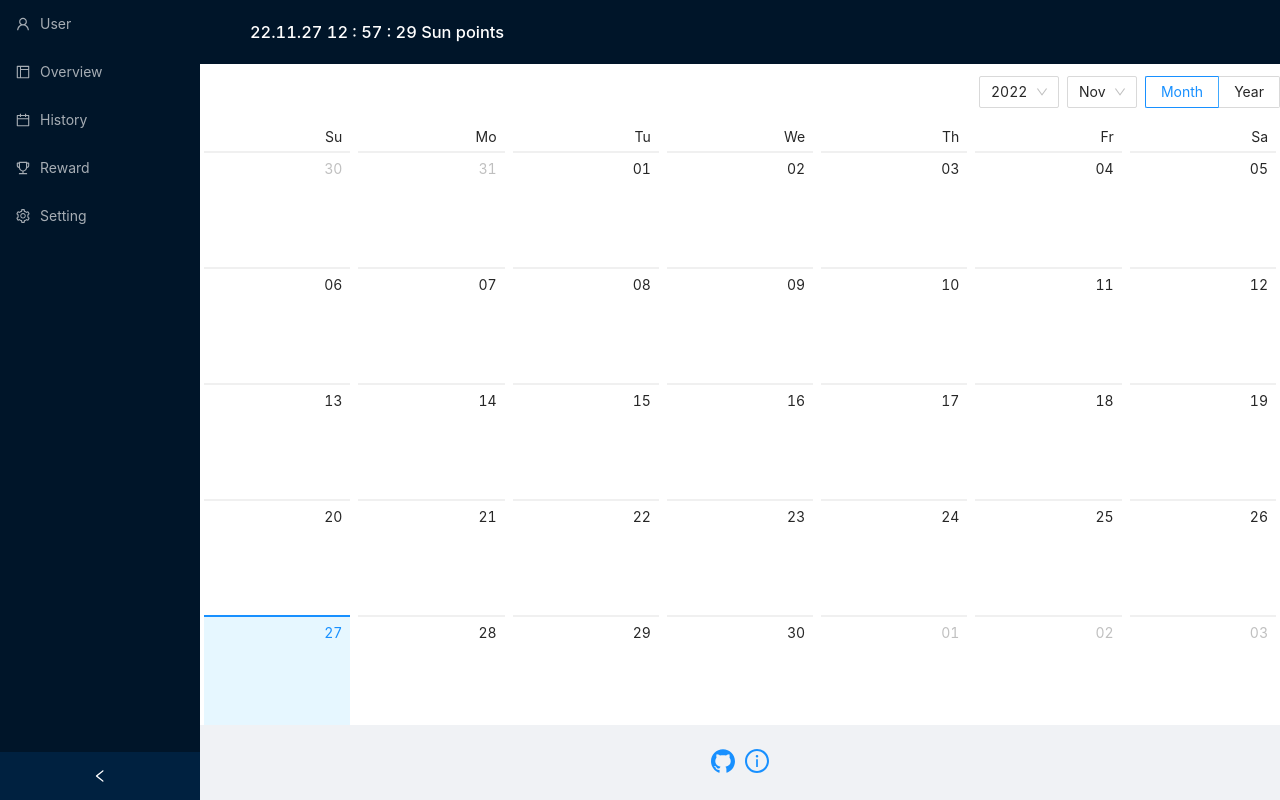
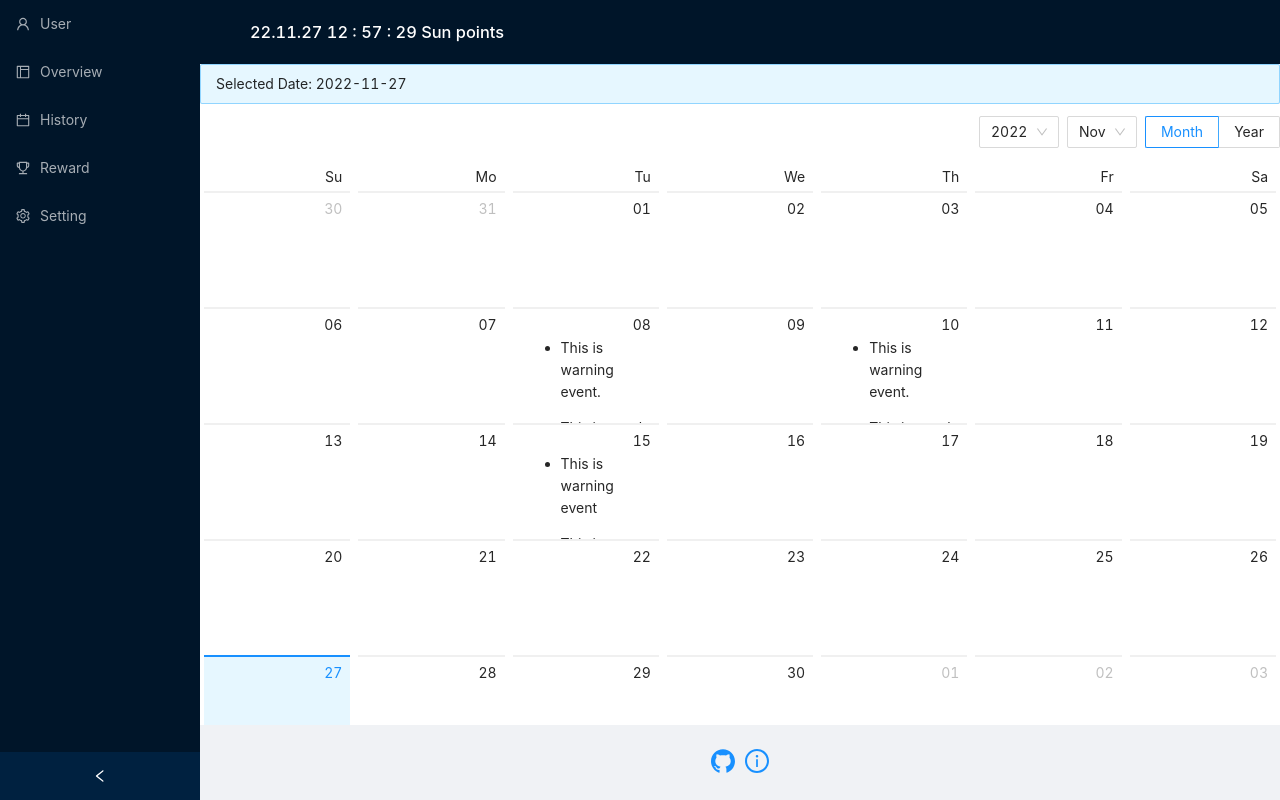
Before and after one commit to MattisZheng/sisyphus_stone, a React (Vite) app: page /history in a window 1280 px wide. Built offline with nearby package versions, Linux system fonts and the light colour scheme.

Commit message:
display hisotry calendar

```diff
--- a/src/contexts/History.tsx
+++ b/src/contexts/History.tsx
@@ -1,20 +1,163 @@
-import { useState } from 'react';
+import { useState, useEffect } from 'react';
 import { Alert, Calendar } from 'antd';
+import { DeleteOutlined, PlusOutlined } from '@ant-design/icons';
 import type { Dayjs } from 'dayjs';
 import dayjs from 'dayjs';
+import EditableInput from '../components/EditableInput';
+
+const getListData = (value: Dayjs) => {
+  let listData;
+  switch (value.date()) {
+    case 8:
+      listData = [
+        { type: 'warning', content: 'This is warning event.' },
+        { type: 'success', content: 'This is usual event.' },
+      ];
+      break;
+    case 10:
+      listData = [
+        { type: 'warning', content: 'This is warning event.' },
+        { type: 'success', content: 'This is usual event.' },
+        { type: 'error', content: 'This is error event.' },
+      ];
+      break;
+    case 15:
+      listData = [
+        { type: 'warning', content: 'This is warning event' },
+        { type: 'success', content: 'This is very long usual event。。....' },
+        { type: 'error', content: 'This is error event 1.' },
+        { type: 'error', content: 'This is error event 2.' },
+        { type: 'error', content: 'This is error event 3.' },
+        { type: 'error', content: 'This is error event 4.' },
+      ];
+      break;
+    default:
+  }
+  return listData || [];
+};
+
+const getMonthData = (value: Dayjs) => {
+  if (value.month() === 8) {
+    return 1394;
+  }
+};
 
 const History = () => {
+  const [historyList, setHistoryList] = useState<string[]>([]);
   const [selectedValue, setSelectedValue] = useState(() => dayjs(new Date()));
 
-  function handleSelect(newValue: Dayjs) {
-    setSelectedValue(newValue);
+  function getLocalStorage() {
+    let getData: string | null = localStorage.getItem('history');
+    if (getData) {
+      setHistoryList(JSON.parse(getData));
+    }
   }
+
+  function handleSelect(date: Dayjs) {
+    setSelectedValue(date);
+  }
+
+  function dateCellRender(value: Dayjs) {
+    const listData = getListData(value);
+    return (
+      <ul className="events">
+        {listData.map((item) => (
+          <li key={item.content}>
+            <p>{item.content}</p>
+          </li>
+        ))}
+      </ul>
+    );
+  }
+
+  function monthCellRender(value: Dayjs) {
+    const num = getMonthData(value);
+    return num ? (
+      <div className="notes-month">
+        <section>{num}</section>
+        <span>Backlog number</span>
+      </div>
+    ) : null;
+  }
+
+  useEffect(() => {
+    getLocalStorage();
+  }, []);
 
   return (
     <>
-      <Calendar onSelect={handleSelect} />
+      <Alert message={`Selected Date: ${selectedValue.format('YYYY-MM-DD')}`} />
+      <Calendar onSelect={handleSelect} dateCellRender={dateCellRender} monthCellRender={monthCellRender} />
+      {/* edit box */}
+      <div></div>
     </>
   );
 };
 
 export default History;
+
+/*
+
+
+const Goals = () => {
+
+
+  function handleAdd() {
+    let newGoalList = [...goalList, { status: false, title: 'goal' }];
+    localStorage.setItem('goals', JSON.stringify(newGoalList));
+    getLocalStorage();
+  }
+
+  function handleUpdate(index: number, col: string, value: any) {
+    let newGoalList = [...goalList];
+    newGoalList[index][col] = value;
+    localStorage.setItem('goals', JSON.stringify(newGoalList));
+    getLocalStorage();
+  }
+
+  function handleDelete(index) {
+    let newGoalList = [...goalList];
+    newGoalList.splice(index, 1);
+    localStorage.setItem('goals', JSON.stringify(newGoalList));
+    getLocalStorage();
+  }
+
+  return (
+    <div>
+      <table>
+        <thead>
+          <tr>
+            <th>Title</th>
+            <th>Description</th>
+            <th>Deadline</th>
+          </tr>
+        </thead>
+        <tbody>
+          {goalList.map((goal, index) => {
+            return (
+              <tr key={index}>
+                <td>
+                  <EditableInput index={index} col="title" type="text" value={goal.title} onBlur={handleUpdate} />
+                </td>
+                <td>
+                  <EditableInput index={index} col="description" type="text" value={goal.description} onBlur={handleUpdate} />
+                </td>
+                <td>
+                  <EditableInput index={index} col="deadline" type="date" value={goal.deadline} onBlur={handleUpdate} />
+                </td>
+                <td>
+                  <DeleteOutlined onClick={() => handleDelete(index)} />
+                </td>
+              </tr>
+            );
+          })}
+        </tbody>
+      </table>
+      <PlusOutlined onClick={handleAdd} />
+    </div>
+  );
+};
+
+export default Goals;
+
+*/
--- a/src/contexts/Overview/Missions.tsx
+++ b/src/contexts/Overview/Missions.tsx
@@ -23,7 +23,7 @@ const Missions = () => {
     getLocalStorage();
   }
 
-  function handleDelete(index) {
+  function handleDelete(index:number) {
     let newMissionList = [...missionList];
     newMissionList.splice(index, 1);
     localStorage.setItem('missions', JSON.stringify(newMissionList));
--- a/src/contexts/Overview/Plans.tsx
+++ b/src/contexts/Overview/Plans.tsx
@@ -7,7 +7,9 @@ const Plans = () => {
 
   function getLocalStorage() {
     let getData: string | null = localStorage.getItem('plans');
-    setPlanList(JSON.parse(getData));
+    if (getData) {
+      setPlanList(JSON.parse(getData));
+    }
   }
 
   function handleAdd() {
@@ -16,14 +18,14 @@ const Plans = () => {
     getLocalStorage();
   }
 
-  function handleUpdate(index: number, col: string, value: any) {
+  function handleUpdate(index: number, col: any, value: any) {
     let newPlanList = [...planList];
     newPlanList[index][col] = value;
     localStorage.setItem('plans', JSON.stringify(newPlanList));
     getLocalStorage();
   }
 
-  function handleDelete(index) {
+  function handleDelete(index: number) {
     let newPlanList = [...planList];
     newPlanList.splice(index, 1);
     localStorage.setItem('plans', JSON.stringify(newPlanList));
--- a/src/contexts/Reward/Goals.tsx
+++ b/src/contexts/Reward/Goals.tsx
@@ -6,8 +6,10 @@ const Goals = () => {
   const [goalList, setGoalList] = useState<string[]>([]);
 
   function getLocalStorage() {
-    let getData: string = localStorage.getItem('goals');
-    setGoalList(JSON.parse(getData));
+    let getData: string | null = localStorage.getItem('goals');
+    if (getData){
+      setGoalList(JSON.parse(getData));
+    }
   }
 
   function handleAdd() {
--- a/src/contexts/Setting.tsx
+++ b/src/contexts/Setting.tsx
@@ -60,7 +60,6 @@ const languageOptions: Option[] = [
     value: 'zh',
     disabled: true,
     label: '中文',
-    disabled: true,
   },
 ];
 
```
Also changed, not shown: 1 other file (tests, documents, lock files or other folders).
